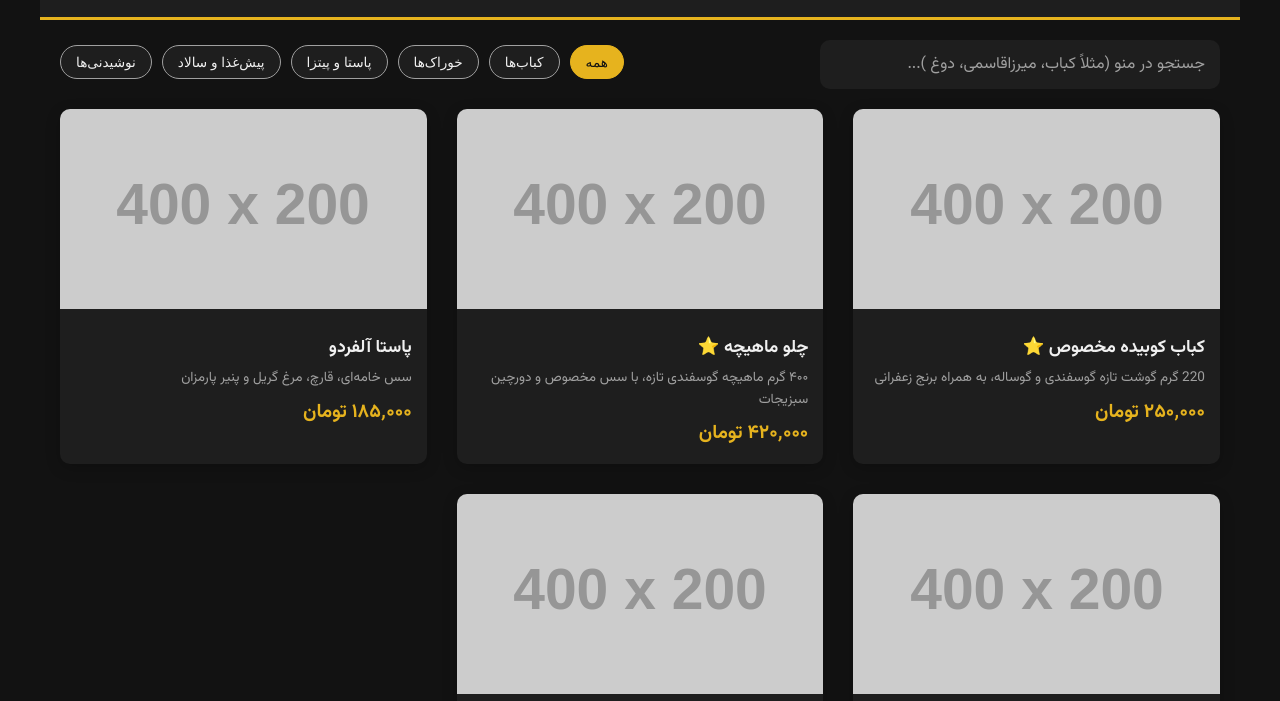
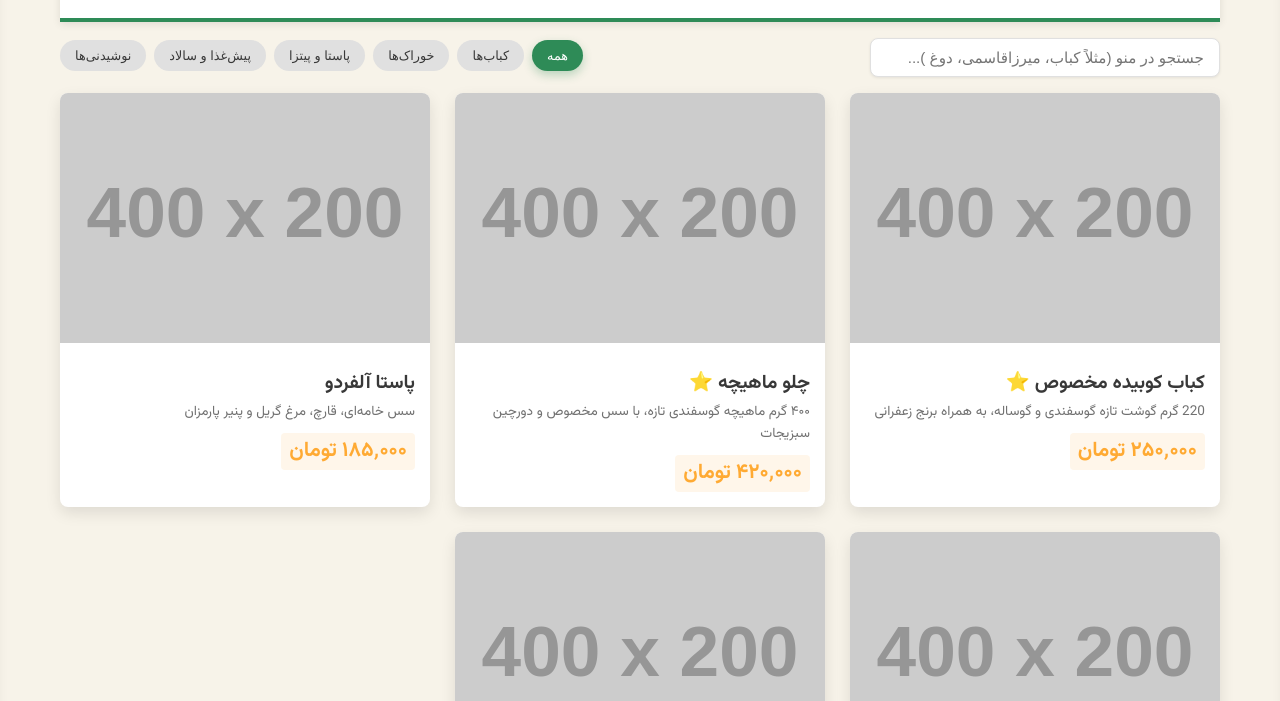
Before and after one commit to olasteam/menu, a plain HTML site: page index.html in a window 1280 px wide. Shown: the part 135-836 px from the top of the page. Drawn offline with Linux system fonts and the light colour scheme; placeholder pictures from the web are drawn by us.

Commit message:
Update styles.css

```diff
--- a/styles.css
+++ b/styles.css
@@ -1,12 +1,12 @@
-/* تعریف متغیرهای CSS برای تم تیره مینیمال */
 :root {
-    --primary-color: #e6b31e; /* طلایی رستورانی (برای برجستگی) */
-    --background-color: #121212; /* پس‌زمینه تیره */
-    --card-color: #1e1e1e; /* کارت‌های کمی روشن‌تر */
-    --text-color: #f0f0f0; /* متن روشن */
-    --light-text-color: #a0a0a0; /* متن کم‌رنگ‌تر */
-    --border-radius: 10px;
-    --spacing-unit: 20px;
+    --primary-color: #2e8b57;
+    --secondary-color: #f7f3e9;
+    --card-color: #ffffff;
+    --text-color: #383838;
+    --light-text-color: #707070;
+    --highlight-color: #ffaa33;
+    --border-radius: 8px;
+    --spacing-unit: 16px;
 }
 
 * {
@@ -15,151 +15,146 @@
     padding: 0;
 }
 
-/* 1. Mobile-First Base Styles */
 body {
     font-family: 'Vazirmatn', sans-serif;
     direction: rtl;
-    background-color: var(--background-color);
+    background-color: var(--secondary-color);
     color: var(--text-color);
     line-height: 1.6;
-    padding: 0; /* حذف padding در body برای موبایل */
-    overflow-x: hidden; /* جلوگیری از اسکرول افقی */
+    padding: 0;
+    overflow-x: hidden;
+    /* اعمال سایه ظریف به پس‌زمینه اصلی برای حس عمق */
+    box-shadow: inset 0 0 10px rgba(0, 0, 0, 0.05);
 }
 
-/* --- Header & Title --- */
 .header {
     text-align: center;
-    padding: var(--spacing-unit);
+    padding: 25px var(--spacing-unit);
     background-color: var(--card-color);
-    border-bottom: 3px solid var(--primary-color);
-    position: sticky; /* چسبیدن هدر هنگام اسکرول */
+    border-bottom: 4px solid var(--primary-color);
+    position: sticky;
     top: 0;
     z-index: 10;
+    box-shadow: 0 2px 8px rgba(0, 0, 0, 0.1);
 }
 
 .header h1 {
     color: var(--primary-color);
     font-weight: 700;
-    font-size: 1.8rem; /* کوچک‌تر برای موبایل */
+    font-size: 1.6rem;
     margin-bottom: 5px;
 }
 
 .header p {
-    font-size: 0.9rem;
+    font-size: 0.85rem;
     color: var(--light-text-color);
 }
 
-/* --- Controls (Search & Filter) --- */
 .controls {
     display: flex;
     flex-direction: column;
-    gap: 15px;
+    gap: 12px;
     padding: var(--spacing-unit);
-    background-color: var(--background-color);
+    background-color: var(--secondary-color);
 }
 
 .search-box input {
     width: 100%;
-    padding: 12px 15px;
-    border: none;
+    padding: 10px 15px;
+    border: 1px solid #e0e0e0;
     border-radius: var(--border-radius);
     background-color: var(--card-color);
     color: var(--text-color);
-    font-family: inherit;
-    font-size: 1rem;
-    transition: box-shadow 0.3s;
-}
-
-.search-box input::placeholder {
-    color: var(--light-text-color);
+    font-size: 0.95rem;
+    box-shadow: 0 1px 3px rgba(0, 0, 0, 0.08);
 }
 
 .search-box input:focus {
-    box-shadow: 0 0 0 2px var(--primary-color);
+    border-color: var(--primary-color);
+    box-shadow: 0 0 0 2px rgba(46, 139, 87, 0.3);
     outline: none;
 }
 
 .filter-buttons {
-    /* اسکرول افقی برای دکمه‌های فیلتر در موبایل */
     display: flex;
     overflow-x: auto;
-    gap: 10px;
-    padding-bottom: 5px; /* برای جلوگیری از بریده شدن سایه */
+    gap: 8px;
+    padding-bottom: 5px;
     -webkit-overflow-scrolling: touch;
     white-space: nowrap;
 }
 
 .filter-buttons::-webkit-scrollbar {
-    display: none; /* مخفی کردن اسکرول بار در مرورگرهای وب‌کیت */
+    display: none;
 }
 
 
 .filter-button {
-    flex-shrink: 0; /* جلوگیری از کوچک شدن دکمه‌ها */
+    flex-shrink: 0;
     padding: 8px 15px;
-    border: 1px solid var(--light-text-color);
+    border: none;
     border-radius: 20px;
-    background-color: var(--card-color);
+    background-color: #e0e0e0;
     color: var(--text-color);
     cursor: pointer;
     transition: all 0.3s ease;
-    font-size: 0.85rem;
+    font-size: 0.8rem;
+    font-weight: 500;
 }
 
 .filter-button.active, .filter-button:hover {
     background-color: var(--primary-color);
-    border-color: var(--primary-color);
-    color: var(--background-color); /* کنتراست بالا */
+    color: var(--card-color);
+    box-shadow: 0 4px 10px rgba(46, 139, 87, 0.3);
 }
 
-/* --- Menu List (Mobile Stacking) --- */
 .menu-list {
     display: flex;
-    flex-direction: column; /* نمایش عمودی در موبایل */
-    gap: 15px;
-    padding: var(--spacing-unit);
+    flex-direction: column;
+    gap: var(--spacing-unit);
+    padding: 0 var(--spacing-unit) var(--spacing-unit);
 }
 
-/* --- Item Card (جذاب و مدرن) --- */
 .menu-item {
-    display: flex;
     background: var(--card-color);
     border-radius: var(--border-radius);
-    box-shadow: 0 4px 15px rgba(0, 0, 0, 0.2);
+    box-shadow: 0 6px 15px rgba(0, 0, 0, 0.1);
     transition: transform 0.3s ease;
     cursor: pointer;
     overflow: hidden;
+    display: block;
 }
 
 .menu-item:active {
-    transform: scale(0.98); /* افکت لمس */
+    transform: scale(0.99);
 }
 
 .item-image {
-    width: 120px; /* اندازه ثابت تصویر در موبایل */
-    height: 120px;
+    width: 100%;
+    height: 160px;
     object-fit: cover;
+    transition: transform 0.4s ease;
 }
 
+.menu-item:hover .item-image {
+    transform: scale(1.05);
+}
+
+
 .item-info {
-    flex-grow: 1;
     padding: 15px;
-    display: flex;
-    flex-direction: column;
-    justify-content: center;
 }
 
 .item-info h3 {
-    font-size: 1.1rem;
-    margin-bottom: 5px;
+    font-size: 1.2rem;
+    margin-bottom: 3px;
     color: var(--text-color);
 }
 
 .item-description {
     font-size: 0.85rem;
     color: var(--light-text-color);
-    margin-bottom: 8px;
-    /* محدود کردن به دو خط */
+    margin-bottom: 10px;
     overflow: hidden;
     text-overflow: ellipsis;
     display: -webkit-box;
@@ -168,9 +163,13 @@ body {
 }
 
 .item-price {
-    font-size: 1.2rem;
+    font-size: 1.3rem;
     font-weight: 700;
-    color: var(--primary-color);
+    color: var(--highlight-color);
+    display: inline-block;
+    padding: 2px 8px;
+    background-color: rgba(255, 170, 51, 0.1);
+    border-radius: 4px;
 }
 
 .no-result {
@@ -179,20 +178,19 @@ body {
     padding: 40px;
 }
 
-/* --- Footer --- */
 .footer {
     text-align: center;
     padding: 15px 0;
     margin-top: 30px;
-    border-top: 1px solid var(--card-color);
+    border-top: 1px solid #ddd;
     color: var(--light-text-color);
     font-size: 0.8rem;
+    background-color: var(--card-color);
 }
 
-/* --- Modal Styles (بدون تغییر زیاد نسبت به قبل، فقط تم تیره) --- */
 .modal {
     display: none; position: fixed; z-index: 100; left: 0; top: 0; width: 100%; height: 100%; overflow: auto;
-    background-color: rgba(0, 0, 0, 0.8);
+    background-color: rgba(0, 0, 0, 0.5);
     padding: 10px;
 }
 
@@ -202,8 +200,8 @@ body {
     padding: 20px;
     border-radius: var(--border-radius);
     width: 95%;
-    max-width: 450px;
-    box-shadow: 0 5px 20px rgba(0, 0, 0, 0.5);
+    max-width: 400px; /* کوچک‌تر برای تمرکز بهتر در موبایل */
+    box-shadow: 0 5px 25px rgba(0, 0, 0, 0.2);
     animation: slideIn 0.4s;
 }
 
@@ -217,68 +215,64 @@ body {
 }
 
 .modal-detail-image {
-    width: 100%; height: auto; max-height: 250px; object-fit: cover; border-radius: 8px; margin-bottom: 15px;
+    width: 100%; height: auto; max-height: 200px; object-fit: cover; border-radius: 6px; margin-bottom: 15px;
 }
 
 .modal-detail-name {
     color: var(--primary-color);
-    font-size: 1.7rem; margin-bottom: 8px;
+    font-size: 1.5rem; margin-bottom: 8px;
 }
 
 .modal-detail-price {
-    font-size: 1.4rem;
+    font-size: 1.5rem;
     font-weight: 700;
-    color: #4CAF50;
+    color: var(--highlight-color);
     margin-top: 10px;
 }
 
 
-/* 2. Desktop/Tablet Overrides (پایان Mobile-First) */
-/* تغییرات برای صفحه‌های بزرگتر از 768px (تبلت و دسکتاپ) */
 @media (min-width: 768px) {
     body {
-        padding: 20px 40px; /* اضافه کردن padding در دسکتاپ */
+        padding: 20px 60px;
     }
 
     .header h1 {
-        font-size: 2.5rem;
+        font-size: 2.2rem;
     }
 
     .controls {
-        flex-direction: row; /* بازگشت به ردیف برای کنترل‌ها */
+        flex-direction: row;
         justify-content: space-between;
         align-items: center;
+        padding: var(--spacing-unit) 0;
     }
 
     .search-box {
         flex: 1;
-        max-width: 400px;
+        max-width: 350px;
     }
 
     .filter-buttons {
-        overflow-x: visible; /* حذف اسکرول افقی در دسکتاپ */
+        overflow-x: visible;
         justify-content: flex-end;
     }
 
     .menu-list {
         display: grid;
-        /* سه ستون در دسکتاپ */
-        grid-template-columns: repeat(auto-fit, minmax(280px, 1fr));
-        gap: 30px;
-        padding: 0 var(--spacing-unit);
+        grid-template-columns: repeat(auto-fit, minmax(320px, 1fr));
+        gap: 25px;
+        padding: 0;
     }
 
     .menu-item {
-        display: block; /* نمایش بلوکی در دسکتاپ (کارت کامل) */
+        display: block;
     }
 
     .item-image {
-        width: 100%;
-        height: 200px;
+        height: 250px;
     }
 }
 
-/* Keyframes */
 @keyframes slideIn {
     from {transform: translateY(-20px); opacity: 0;}
     to {transform: translateY(0); opacity: 1;}
```
